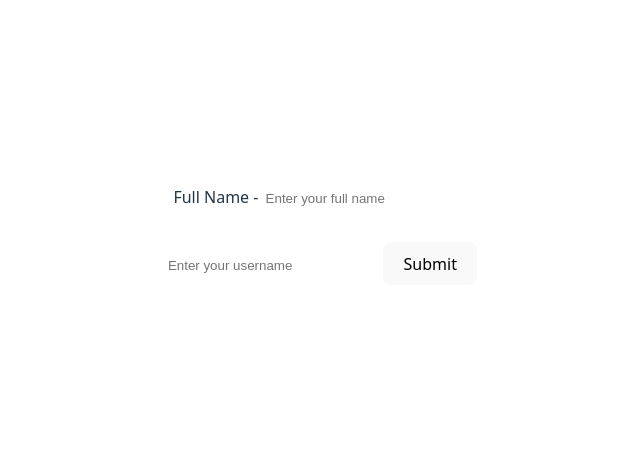
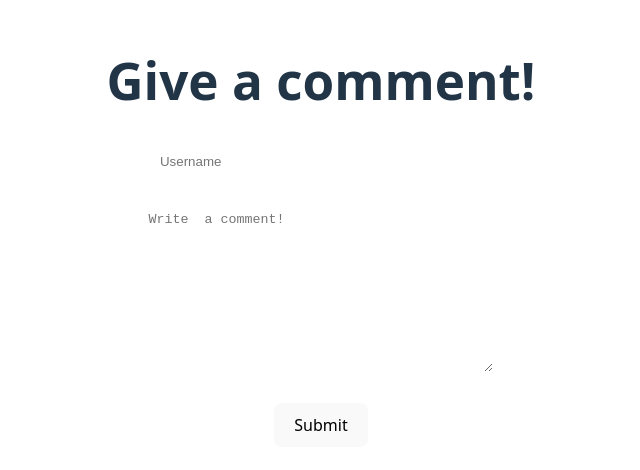
Before and after one commit to Rajaryan99/React_learning-Projects, a React (Vite) app in the folder reactState_hooks/: page / in a window 1280 px wide. Shown: the part 168-638 px from the top of the page, without its empty margins (319-959 px from the left). Built offline with nearby package versions, Linux system fonts and the light colour scheme.

Commit message:
creating a comment box using react form

```diff
--- a/reactState_hooks/src/App.jsx
+++ b/reactState_hooks/src/App.jsx
@@ -1,6 +1,7 @@
 
 import './App.css'
 import Form2 from './Form2'
+import CommentForm from './CommentForm'
 
 
 function App() {
@@ -8,7 +9,7 @@ function App() {
 
   return (
     <>
-     <Form2/>
+     <CommentForm/>
     </>
   )
 }
--- a/reactState_hooks/src/CommentForm.jsx
+++ b/reactState_hooks/src/CommentForm.jsx
@@ -1,5 +1,22 @@
 import './form.css'
 
 export default function CommentForm() {
+    return (
+        <div>
+            <h1>Give a comment!</h1>
+            <form action="">
+                <input type="text" placeholder='Username' />
+                <br />
+                <textarea name="" id=""
+                rows={10}
+                 cols={40}
+                 placeholder='Write  a comment!'
+                 >
 
+                 </textarea>
+            <br /><br />
+                <button>Submit</button>
+            </form>
+        </div>
+    )
 }
--- a/reactState_hooks/src/form.css
+++ b/reactState_hooks/src/form.css
@@ -1,7 +1,18 @@
 input{
     height: 35px;
-    width: 200px;
+    width: 320px;
     border-radius: 10px;
     border: 1px solid #fff;
+    padding-left: 10px;
+    margin-right: 10px;
+    margin-bottom: 20px;
 
 }
+
+textarea{
+    border-radius: 10px;
+    border: 1px solid #fff;
+    padding: 10px;
+    margin-right: 10px;
+
+}
```
